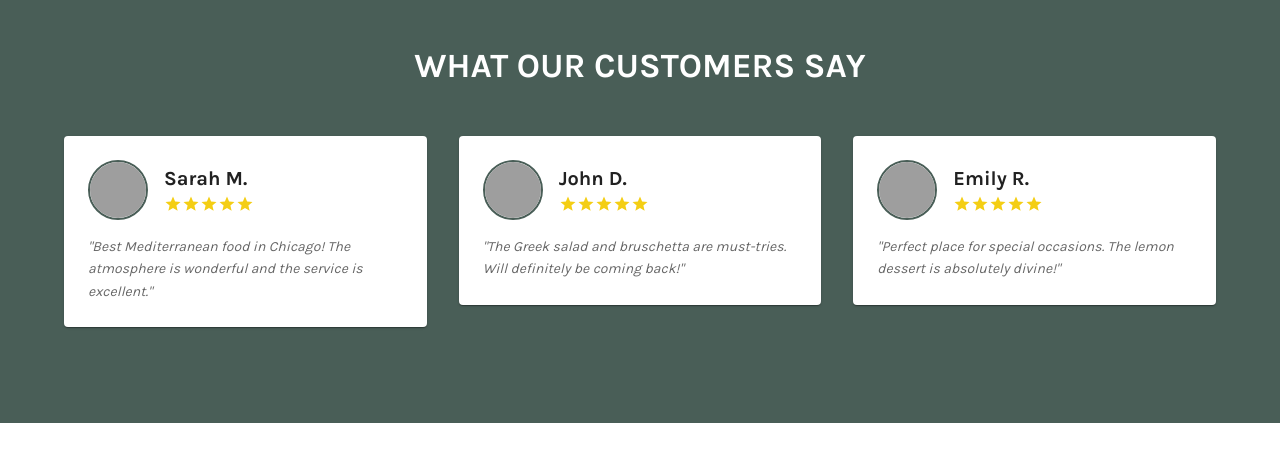
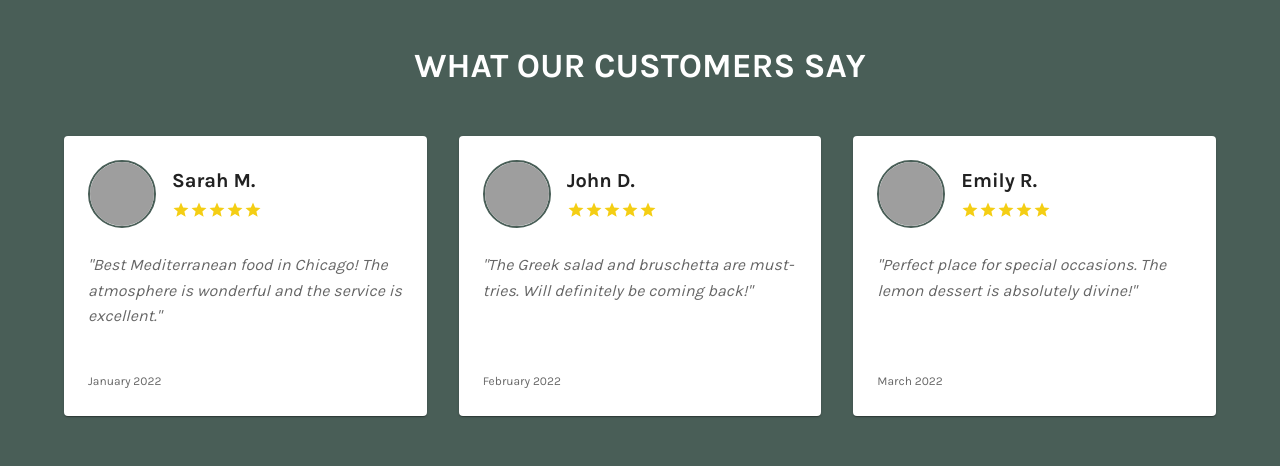
Before and after one commit to mlaniak/little-lemon, a React (Create React App) app: page /#/ in a window 1280 px wide. Shown: the part 1260-1726 px from the top of the page. Built offline with nearby package versions, Linux system fonts and the light colour scheme; grey boxes are pictures that could not be loaded; a web font is replaced by a local one.

Commit message:
Enhance testimonials section with uniform card sizes and hover effects

```diff
--- a/src/pages/Home.js
+++ b/src/pages/Home.js
@@ -169,6 +169,11 @@ const Home = () => {
                       '&:hover': {
                         transform: 'translateY(-4px)',
                         boxShadow: 4,
+                      },
+                      transition: 'all 0.3s ease',
+                      '&:hover': {
+                        transform: 'translateY(-8px)',
+                        boxShadow: 6
                       }
                     }}
                   >
@@ -300,24 +305,71 @@ const Home = () => {
             <Grid container spacing={4} justifyContent="center" sx={{ mb: 4 }}>
               {testimonials.map((testimonial, index) => (
                 <Grid item xs={12} sm={6} md={4} key={index}>
-                  <article>
-                    <Card sx={{ height: '100%' }}>
-                      <CardContent sx={{ flexGrow: 1, p: 3 }}>
-                        <Box sx={{ display: 'flex', alignItems: 'center', mb: 2 }}>
-                          <Avatar src={testimonial.image} alt={testimonial.name} sx={{ width: 56, height: 56, mr: 2, border: 2, borderColor: 'primary.main' }} />
+                  <Card
+                    sx={{
+                      height: '100%',
+                      minHeight: '280px',
+                      display: 'flex',
+                      flexDirection: 'column',
+                      transition: 'all 0.3s ease',
+                      '&:hover': {
+                        transform: 'translateY(-8px)',
+                        boxShadow: 6
+                      }
+                    }}
+                  >
+                    <CardContent
+                      sx={{
+                        p: 3,
+                        flex: 1,
+                        display: 'flex',
+                        flexDirection: 'column',
+                        gap: 2
+                      }}
+                    >
+                      <Box sx={{ display: 'flex', alignItems: 'center', mb: 1 }}>
+                        <Avatar
+                          src={testimonial.image}
+                          alt={testimonial.name}
+                          sx={{
+                            width: 64,
+                            height: 64,
+                            mr: 2,
+                            border: 2,
+                            borderColor: 'primary.main'
+                          }}
+                        />
                         <Box>
-                            <Typography variant="h6" component="h3" sx={{ fontWeight: 'bold', color: 'text.primary' }}>
+                          <Typography
+                            variant="h6"
+                            component="h3"
+                            sx={{
+                              fontWeight: 'bold',
+                              color: 'text.primary',
+                              mb: 0.5
+                            }}
+                          >
                             {testimonial.name}
                           </Typography>
                           <Rating value={testimonial.rating} readOnly size="small" sx={{ color: 'secondary.main' }} />
                         </Box>
                       </Box>
-                        <Typography variant="body2" color="text.secondary" sx={{ fontStyle: 'italic', lineHeight: 1.6 }}>
+                      <Typography
+                        variant="body1"
+                        sx={{
+                          flex: 1,
+                          fontStyle: 'italic',
+                          color: 'text.secondary',
+                          lineHeight: 1.6
+                        }}
+                      >
                         "{testimonial.review}"
+                      </Typography>
+                      <Typography variant="caption" color="text.secondary">
+                        {testimonial.date}
                       </Typography>
                     </CardContent>
                   </Card>
-                  </article>
                 </Grid>
               ))}
             </Grid>
```
Lines whose indentation alone changed are shown as unchanged.
